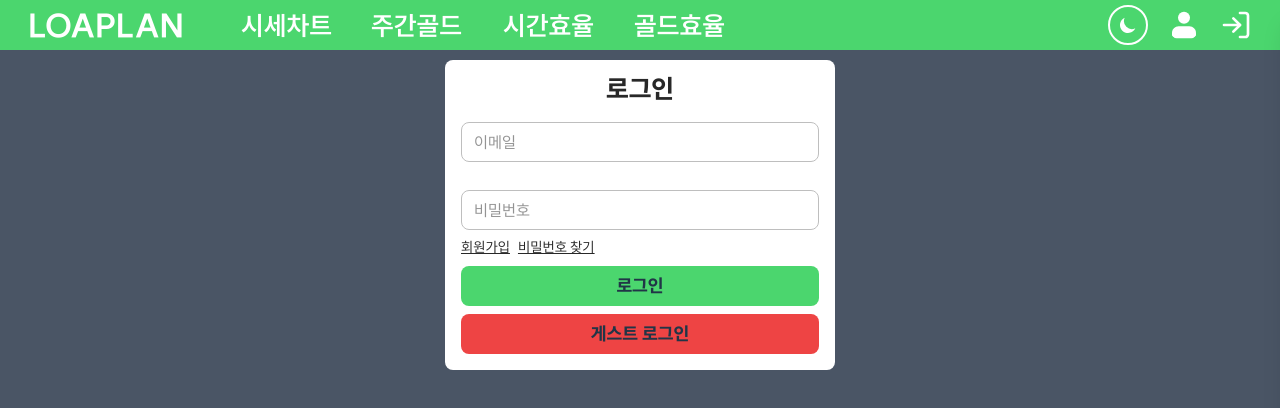
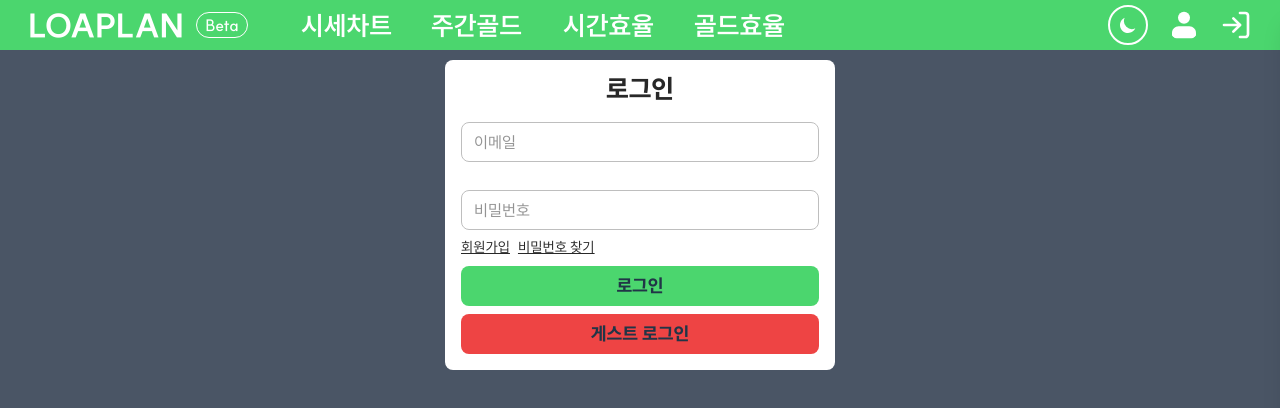
Before and after one commit to mycreature/LoaPlan, a React (Vite) app in the folder Client/: page /login in a window 1280 px wide. Shown: the top 408 px of the page. Built offline with nearby package versions, Linux system fonts and the light colour scheme; no server answers.

Commit message:
[chore] Header 내 로고 (LOPLAN) 옆 베타 라벨 추가

```diff
--- a/Client/src/layouts/Header.tsx
+++ b/Client/src/layouts/Header.tsx
@@ -45,8 +45,11 @@ const Header = () => {
     >
       <div className='flex h-full items-center px-7'>
         {/* 로고 */}
-        <Link to='/' className='mr-13'>
+        <Link to='/' className='mr-13 flex shrink-0 items-center gap-2'>
           <h1 className='w-40 text-white'>LOAPLAN</h1>
+          <h4 className='flex w-13 justify-center rounded-4xl border border-white text-white'>
+            Beta
+          </h4>
         </Link>
 
         {/* 해더바 메뉴들 */}
@@ -54,7 +57,6 @@ const Header = () => {
           {navLinks.map(({ to, label, disabled }) =>
             disabled ? (
               <button
-                key={to}
                 onClick={handleUndevelopedClick}
                 className='flex h-[39px] w-[91px] items-center bg-transparent p-0 whitespace-nowrap'
               >
```
